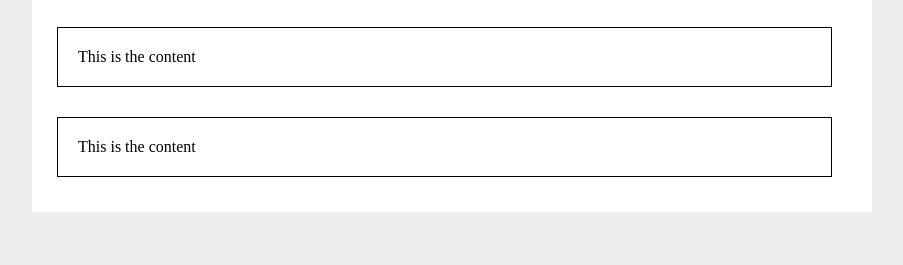
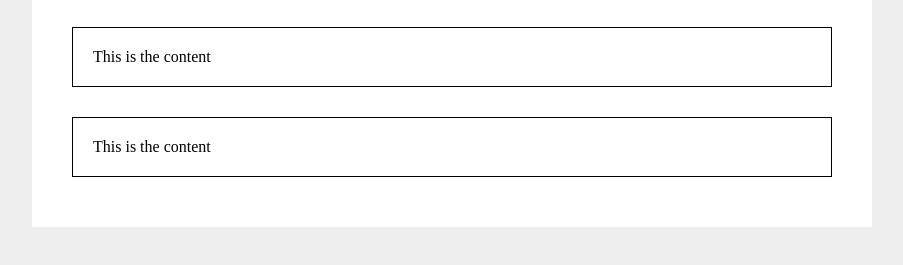
Before and after one commit to alex-kzr/css-tutorial, a plain HTML site: page index.html in a window 1280 px wide. Shown: the part 89-354 px from the top of the page, without its empty margins (188-1091 px from the left). Drawn offline with Linux system fonts and the light colour scheme.

Commit message:
Add margins to all sides via 2 params

```diff
--- a/css/syntax.css
+++ b/css/syntax.css
@@ -1,5 +1,5 @@
 .box{
-    margin: 30px 20px 15px 5px;
+    margin: 30px 20px;
     padding: 20px;
     border: 1px solid #000;
 
```
